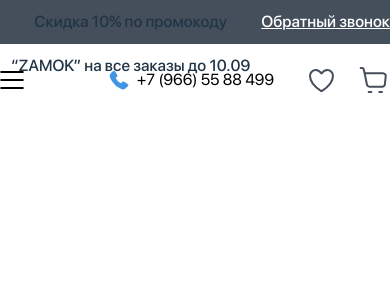
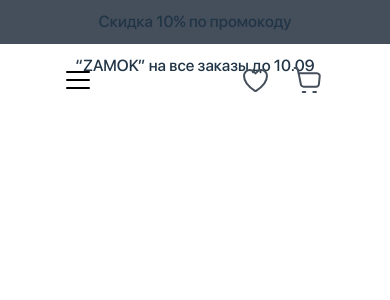
Before and after one commit to Julianioorio/LockShop, a React (Vite) app: page / in a window 390 px wide. Shown: the top 300 px of the page. Built offline with nearby package versions, Linux system fonts and the light colour scheme.

Commit message:
add hook useMediaQuery and adaptive Header and burder

```diff
--- a/package.json
+++ b/package.json
@@ -14,6 +14,7 @@
     "path": "^0.12.7",
     "react": "^19.1.0",
     "react-dom": "^19.1.0",
+    "react-responsive": "^10.0.1",
     "tailwindcss": "^4.1.11",
     "url": "^0.11.4"
   },
--- a/src/shared/ui/Discount.tsx
+++ b/src/shared/ui/Discount.tsx
@@ -4,7 +4,7 @@ export default function Discount() {
     <Layout bgColor="bg-[#454F5B]">
       <div className="flex items-center">
         <p className="font-SFD  font-medium  leading-[44px] h-11 w-full text-center align-middle inline">Скидка 10% по промокоду “ZAMOK” на все заказы до 10.09</p>
-        <a href="#" className="text-white items-end font-SFD font-medium whitespace-nowrap underline">
+        <a href="#" className="text-white items-end font-SFD font-medium whitespace-nowrap underline max-lg:hidden">
           Обратный звонок
         </a>
       </div>
--- a/src/shared/ui/Header.tsx
+++ b/src/shared/ui/Header.tsx
@@ -2,8 +2,10 @@ import Layout from "@/shared/ui/Layout";
 import Logo from "@/shared/ui/Logo";
 import PagesList from "@/shared/ui/PagesList";
 import { HeaderActions } from "@/shared/ui/HeaderActions";
+import { useMediaQuery } from "react-responsive";
 
 export function Header() {
+  const isMobile = useMediaQuery({ maxWidth: 1024 });
   return (
     <Layout>
       <div className="flex justify-between py-5">
@@ -11,7 +13,7 @@ export function Header() {
           <Logo className="max-lg:hidden"></Logo>
           <PagesList></PagesList>
         </div>
-        <HeaderActions />
+        <HeaderActions {...(isMobile ? { type: "icons" } : {})} />
       </div>
     </Layout>
   );
--- a/src/shared/ui/PagesList.tsx
+++ b/src/shared/ui/PagesList.tsx
@@ -9,6 +9,8 @@ import Hotel from "@/shared/assets/img/HotelL.png";
 import Office from "@/shared/assets/img/OfficeL.png";
 import Loker from "@/shared/assets/img/LockerL.png";
 import Changing from "@/shared/assets/img/changingRL.png";
+import { HeaderActions } from "@/shared/ui/HeaderActions";
+import Layout from "@/shared/ui/Layout";
 
 export default function PagesList() {
   const lockItems = [
@@ -47,6 +49,7 @@ export default function PagesList() {
   ];
   const { value: isOpen, toggle } = useToggle(false);
   const [hoveredIndex, setHoveredIndex] = useState<number | null>(null);
+  const { value: isOpenBurger, toggle: setIsOpenBurger } = useToggle(false);
 
   return (
     <>
@@ -154,11 +157,29 @@ export default function PagesList() {
           </li>
         </ul>
       </nav>
-      <div className="max-lg:w-[24px] max-lg:h-[24px] lg:hidden max-lg:flex max-lg:flex-col max-lg:justify-around ">
-        <span className="border-1 border-black max-lg:rounded-lg"></span>
-        <span className="border-1 border-black max-lg:rounded-lg"></span>
-        <span className="border-1 border-black max-lg:rounded-lg"></span>
+      <div className="max-lg:w-[24px] max-lg:h-[24px] lg:hidden max-lg:flex max-lg:flex-col max-lg:justify-around cursor-pointer" onClick={setIsOpenBurger}>
+        <span className={`block h-0.5 w-full bg-black rounded transition-all duration-300 ${isOpenBurger ? "rotate-45 translate-y-2" : ""}`}></span>
+        <span className={`block h-0.5 w-full bg-black rounded transition-all duration-300 ${isOpenBurger ? "opacity-0" : ""}`}></span>
+        <span className={`block h-0.5 w-full bg-black rounded transition-all duration-300 ${isOpenBurger ? "-rotate-45 -translate-y-2" : ""}`}></span>
       </div>
+      {isOpenBurger && (
+        <div className="fixed top-[116px] left-0 w-screen h-[calc(100vh-116px)] z-50 bg-white bg-opacity-95 flex flex-col">
+          <Layout>
+            <ul className="flex flex-col gap-6 w-full">
+              <li className="font-SFT border-b border-[#EAEAEA] text-black py-4"><a href="#">Главная</a></li>
+              <li className="font-SFT border-b border-[#EAEAEA] text-black py-4"><a href="#">Каталог</a></li>
+              <li className="font-SFT border-b border-[#EAEAEA] text-black py-4"><a href="#">Оптовая продажа</a></li>
+              <li className="font-SFT border-b border-[#EAEAEA] text-black py-4"><a href="#">О нас</a></li>
+            </ul>
+            <div className="mt-8 flex items-start justify-between w-full">
+              <HeaderActions type="phone" />
+              <a href="#" className="text-blue-400 font-SFD underline font-semibold">
+                Обратный звонок
+              </a>
+            </div>
+          </Layout>
+        </div>
+      )}
     </>
   );
 }
--- a/tailwind.config.js
+++ b/tailwind.config.js
@@ -2,18 +2,30 @@
 module.exports = {
   content: [
     "./src/**/*.{js,ts,jsx,tsx}", // Охватывает все файлы внутри src, включая app/
-    "./src/app/styles/index.css",        // Добавь этот путь, если используешь utility-классы в index.css
+    "./src/app/styles/index.css", // Добавь этот путь, если используешь utility-классы в index.css
     "./index.html",
   ],
   theme: {
     extend: {
       fontFamily: {
-        SFT: ['SF Pro Text', 'Time New Roman'],
-        SFD: ['SF Pro Display', 'sans-serif'],
-        HEL: ['HelveticaNeueCyr', 'sans-serif'],
-        ROB: ['Roboto', 'sans-serif'],
+        SFT: ["SF Pro Text", "Time New Roman"],
+        SFD: ["SF Pro Display", "sans-serif"],
+        HEL: ["HelveticaNeueCyr", "sans-serif"],
+        ROB: ["Roboto", "sans-serif"],
+      },
+    },
+    container: {
+      center: true,
+      padding: "1rem",
+      screens: {
+        smO: "290px", // Кастомный БрэйкПоинт
+        smT: "400px", // Кастомный БрэйкПоинт
+        md: "768px",
+        lg: "1024px",
+        xl: "1280px",
+        "2xl": "1536px",
       },
     },
   },
   plugins: [],
-}
+};
```
Also changed, not shown: 1 other file (tests, documents, lock files or other folders).
